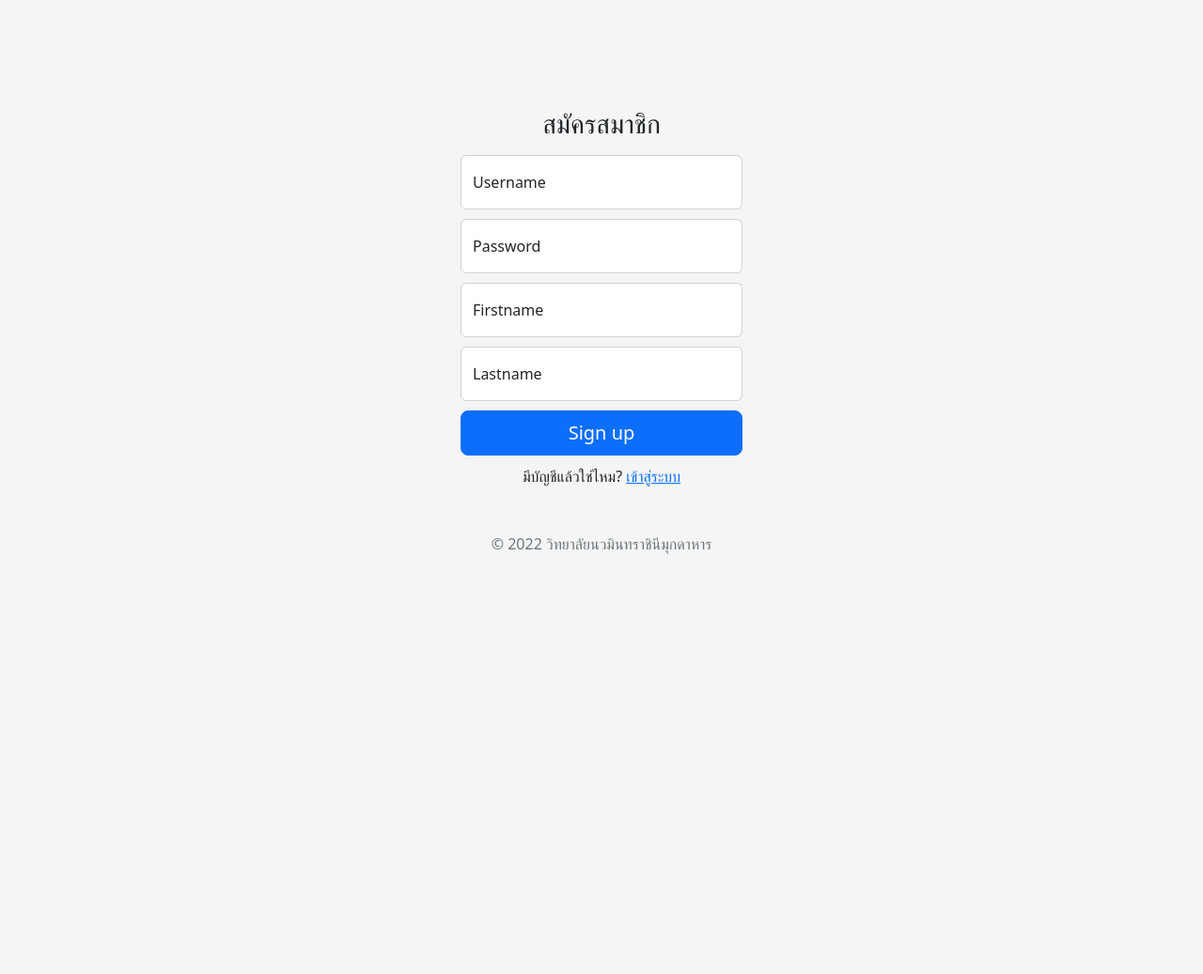
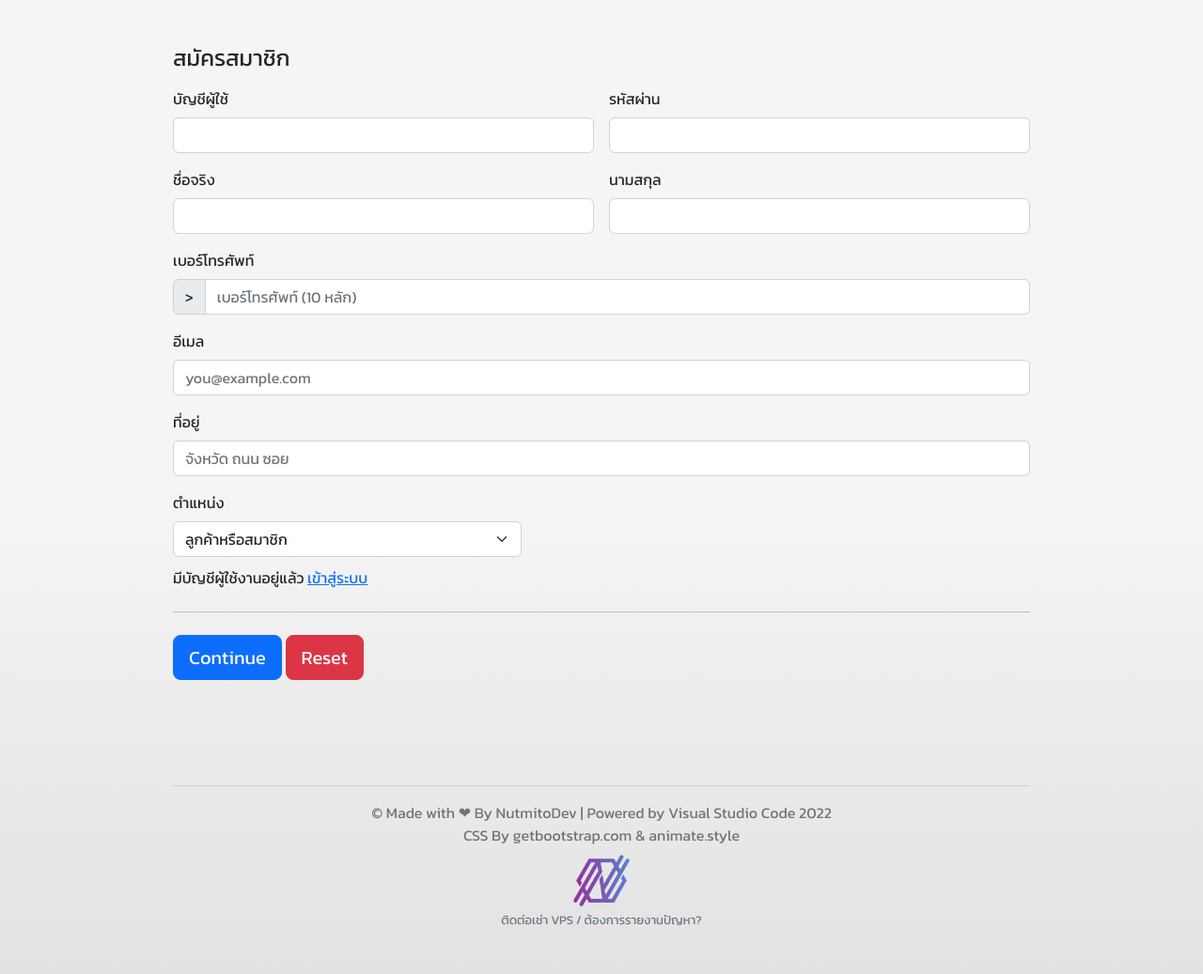
Before and after one commit to Nutmito/php-pdo-registration-system, a PHP site: page /final/register in a window 1280 px wide. Shown: the whole page at 94% size. Before the commit the page ends 590 px from the top, so only its background shows below. Run offline with PHP 8.4, Linux system fonts and the light colour scheme.

Commit message:
👨‍💻🎧😻😻

```diff
--- a/Home.php
+++ b/Home.php
@@ -14,6 +14,7 @@
     <title><?php echo $title ?></title>
     <link rel="stylesheet" href="assets/css/bootstrap.min.css">
     <script src="assets/js/bootstrap.bundle.js"></script>
+    <link rel="icon" href="favicon.png">
 
 </head>
 <body>
--- /dev/null
+++ b/assets/css/style.css
@@ -0,0 +1,11 @@
+@import 'https://fonts.googleapis.com/css2?family=Kanit:wght@100;300;400&display=swap';
+body {
+    background: url();
+    font-family:kanit,sans-serif;
+    background:#ddd;
+    background:linear-gradient(0deg,rgb(226,226,226) 0%,rgba(245,245,245,1) 49%);
+}
+
+.container {
+    max-width: 960px;
+  }
--- /dev/null
+++ b/assets/js/script.js
@@ -0,0 +1,14 @@
+(() => {
+    const forms = document.querySelectorAll('.needs-validation')
+
+    Array.from(forms).forEach(form => {
+      form.addEventListener('submit', event => {
+        if (!form.checkValidity()) {
+          event.preventDefault()
+          event.stopPropagation()
+        }
+
+        form.classList.add('was-validated')
+      }, false)
+    })
+  })()
--- a/register.php
+++ b/register.php
@@ -9,42 +9,108 @@
     <link rel="stylesheet" href="assets/css/bootstrap.min.css">
     <script src="assets/js/bootstrap.bundle.js"></script>
     <title><?php echo $title ?></title>
-    <link rel="stylesheet" href="assets/css/bootstrap.min.css">
-    <script src="assets/js/bootstrap.bundle.js"></script>
-    <link rel="stylesheet" href="assets/css/sign.css">
+    <link rel="stylesheet" href="assets/css/style.css">
+    <link rel="icon" href="favicon.png">
 </head>
 <body>
+<div class="navbarss"></div>
+    <div class="container">
+        <main>
+          <div class="py-4 text-center animate__animated animate__fadeInDown"></div>
 
-<main class="text-center form-signin w-100 m-auto">
-  <form>
 
-    <h1 class="h3 mb-3 fw-normal">สมัครสมาชิก</h1>
+          <div class="animate__animated animate__fadeInDown container">
+              <h4 class="mb-3">สมัครสมาชิก</h4>
+              <form action="" class="needs-validation" novalidate="">
 
-    <div class="form-floating">
-      <input type="text" class="form-control" id="floatingInput" placeholder="e">
-      <label for="floatingInput">Username</label>
+                <div class="row g-3">
+
+                  <div class="col-sm-6">
+                    <label for="firstName" class="form-label">บัญชีผู้ใช้</label>
+                    <input type="text" class="form-control" id="firstName" placeholder="" value="" required="">
+                    <div class="invalid-feedback">
+                    กรุณากรอกข้อมูล!
                     </div>
-    <div class="form-floating">
-      <input type="password" class="form-control" id="floatingPassword" placeholder="e">
-      <label for="floatingPassword">Password</label>
                   </div>
 
-    <div class="form-floating">
-      <input type="text" class="form-control" id="floatingInput" placeholder="e">
-      <label for="floatingInput">Firstname</label>
+                  <div class="col-sm-6">
+                    <label for="lastName" class="form-label">รหัสผ่าน</label>
+                    <input type="password" class="form-control" id="lastName" placeholder="" value="" required="">
+                    <div class="invalid-feedback">
+                    กรุณากรอกข้อมูล!
                     </div>
-    <div class="form-floating">
-      <input type="text" class="form-control" id="floatingInput" placeholder="e">
-      <label for="floatingInput">Lastname</label>
                   </div>
 
+                  <div class="col-sm-6">
+                    <label for="firstName" class="form-label">ชื่อจริง</label>
+                    <input type="text" class="form-control" id="firstName" placeholder="" value="" required="">
+                    <div class="invalid-feedback">
+                    กรุณากรอกข้อมูล!
+                    </div>
+                  </div>
 
-    <button class="w-100 btn btn-lg btn-primary" type="submit">Sign up</button>
+                  <div class="col-sm-6">
+                    <label for="lastName" class="form-label">นามสกุล</label>
+                    <input type="text" class="form-control" id="lastName" placeholder="" value="" required="">
+                    <div class="invalid-feedback">
+                    กรุณากรอกข้อมูล!
+                    </div>
+                  </div>
+
+                  <div class="col-12">
+                    <label for="username" class="form-label">เบอร์โทรศัพท์</label>
+                    <div class="input-group has-validation">
+                      <span class="input-group-text">></span>
+                      <input min="10" maxlength="10" type="text" class="form-control" id="username" placeholder="เบอร์โทรศัพท์ (10 หลัก)" required="">
+                    <div class="invalid-feedback">
+                    กรุณากรอกข้อมูล!
+                      </div>
+                    </div>
+                  </div>
+
+                  <div class="col-12">
+                    <label for="email" class="form-label">อีเมล</label>
+                    <input type="email" class="form-control" placeholder="you@example.com" required="">
+                    <div class="invalid-feedback">
+                    กรุณากรอกข้อมูล!
+                    </div>
+                  </div>
+
+                  <div class="col-12">
+                    <label for="address" class="form-label">ที่อยู่</label>
+                    <input type="text" class="form-control" id="address" placeholder="จังหวัด ถนน ซอย" required="">
+                    <div class="invalid-feedback">
+                    กรุณากรอกข้อมูล!
+                    </div>
+                  </div>
+
+                  <div class="col-md-5">
+                    <label for="country" class="form-label">ตำแหน่ง</label>
+                    <select class="form-select" id="country" required="">
+                      <option>ลูกค้าหรือสมาชิก</option>
+                      <option>ผู้ดูแลร้านค้า</option>
+                      <option>ผู้ส่งอาหาร</option>
+                    </select>
+                    <div class="invalid-feedback">
+                    กรุณากรอกข้อมูล!
+                    </div>
+                  </div>
                   <label style="margin-top: 10px;">
-        มีบัญชีแล้วใช่ไหม? <a href="login">เข้าสู่ระบบ</a>
+                    มีบัญชีผู้ใช้งานอยู่แล้ว <a href="login">เข้าสู่ระบบ</a>
                   </label>
-    <p class="mt-5 mb-3 text-muted">© 2022 <?php echo $title ?></p>
+
+                </div>
+
+                <hr class="my-4">
+
+                <button class="btn btn-primary btn-lg" type="submit">Continue</button>
+                <button class="btn btn-danger btn-lg" type="reset">Reset</button>
               </form>
+
+          </div>
         </main>
+        <?php include 'template/footer.php' ?>
+      </div>
+      <script src="assets/js/script.js"></script>
 </body>
 </html>
--- a/template/footer.php
+++ b/template/footer.php
@@ -0,0 +1,9 @@
+<footer class="animate__animated animate__fadeInDown container my-5 pt-5 text-muted text-center text-small">
+    <hr>
+    <p class="mb-1">© Made with ❤ By NutmitoDev | Powered by Visual Studio Code 2022 <br>
+      CSS By getbootstrap.com & animate.style
+    </p>
+
+    <a target="_blank" href="https://www.facebook.com/thanapon.bonus"><img style="padding: 5px;" width="70" src="favicon.png" alt=""></a>
+    <p style="font-size: 13px;">ติดต่อเช่า VPS / ต้องการรายงานปัญหา? </p>
+  </footer>
--- a/template/navbar.php
+++ b/template/navbar.php
@@ -1,9 +1,11 @@
 <nav class="navbar navbar-expand-lg bg-light">
     <div class="container">
         <a class="navbar-brand" href=""><?php echo $title ?></a>
+
         <button class="navbar-toggler" type="button" data-bs-toggle="collapse" data-bs-target="#navbarNavDropdown" aria-controls="navbarNavDropdown">
             <span class="navbar-toggler-icon"></span>
         </button>
+
         <div class="collapse navbar-collapse" id="navbarNavDropdown">
             <ul class="ms-auto navbar-nav">
                 <li class="nav-item"><a class="nav-link active" href="home">Home</a></li>
```
Also changed, not shown: login.php (+37 -13 lines), favicon.png (added). Lines whose indentation alone changed are shown as unchanged.
